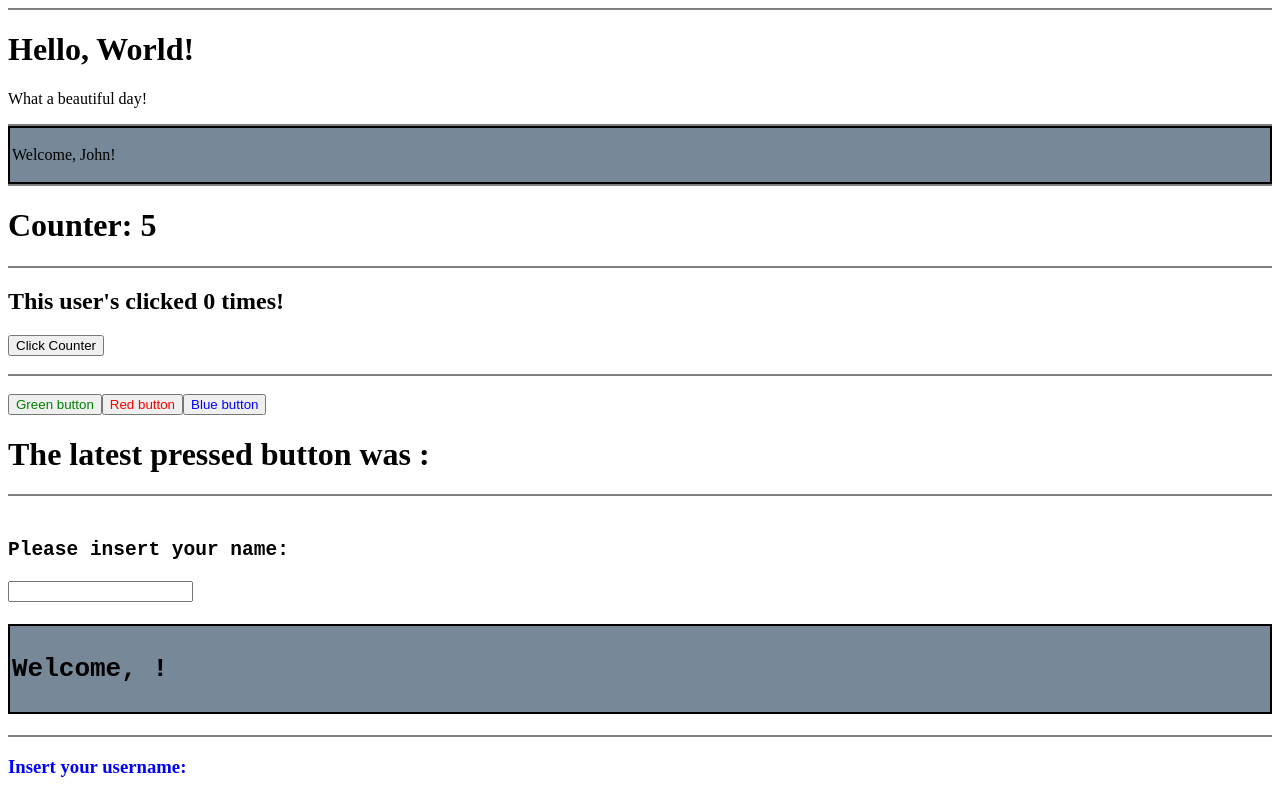
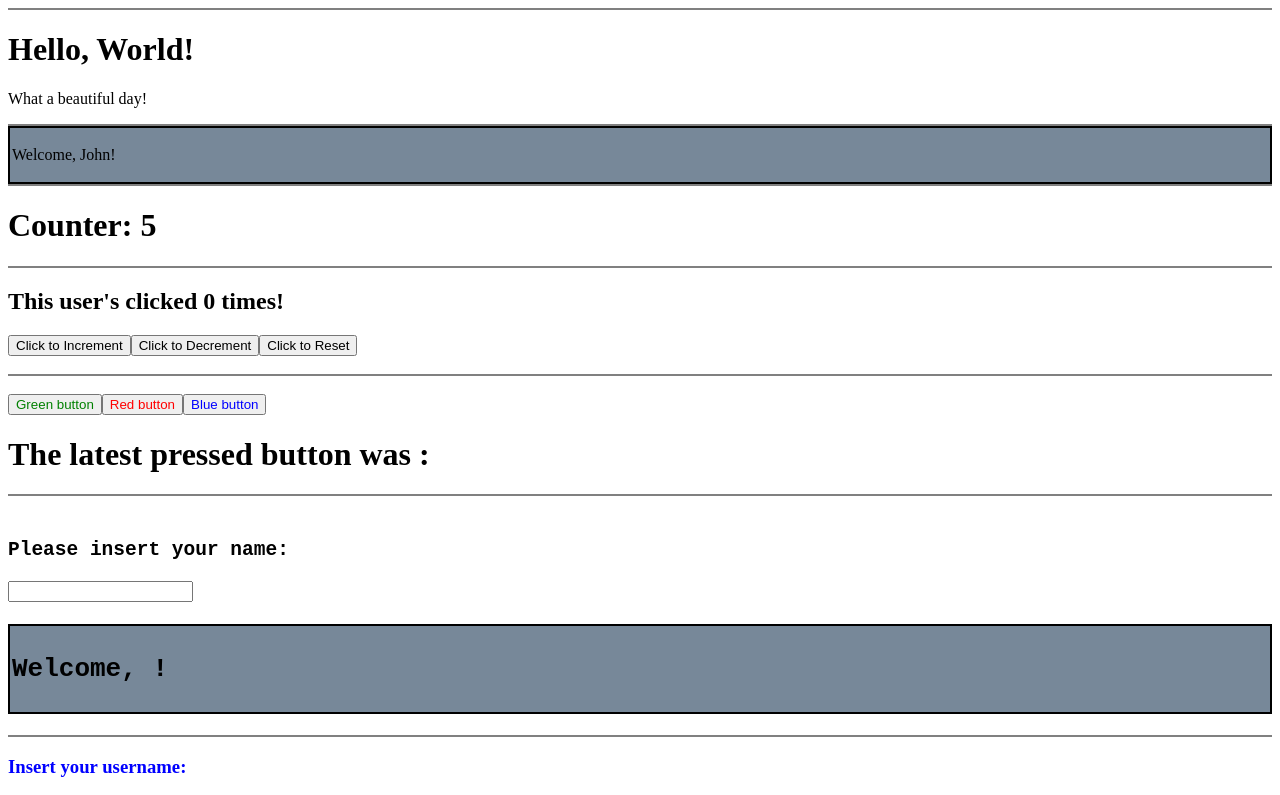
Before and after one commit to AnneclaireS/react-exercises, a React (Create React App) app in the folder my-app/: page / in a window 1280 px wide. Shown: the top 795 px of the page. Built offline with nearby package versions, Linux system fonts and the light colour scheme; no server answers.

Commit message:
added custom hook counter

```diff
--- a/my-app/src/ClickCounter.js
+++ b/my-app/src/ClickCounter.js
@@ -1,24 +1,23 @@
-import React, {useEffect, useState} from "react";
+import React from "react";
+import { useCounter } from "./useCounter";
 
-export function ClickCounter(props, {initialValue = 0}) {
-    let [count, setCount] = useState(initialValue);
+export function ClickCounter({initialValue = 0}) {
 
-    const handleCounterIncrement= () => {
-      setCount(count += 1)
-  }
-
-    useEffect(() => {
-      props.onCounterChange(count)
-
-    }, [count, props])
+    const {counter, onIncrement, onDecrement, onReset} = useCounter(initialValue);
 
 
 
     return (
       <div>
-        <h2>This user's clicked {count} times!</h2>
-        <button onClick={handleCounterIncrement}>
-        Click Counter
+        <h2>This user's clicked {counter} times!</h2>
+        <button onClick={onIncrement}>
+        Click to Increment
+        </button>
+        <button onClick={onDecrement}>
+        Click to Decrement
+        </button>
+        <button onClick={onReset}>
+        Click to Reset
         </button>
       </div>
     );
--- /dev/null
+++ b/my-app/src/useCounter.js
@@ -0,0 +1,25 @@
+import { useState } from "react";
+
+export function useCounter({initialValue = 0}) {
+
+    const [counter, setCounter] = useState(initialValue)
+
+    function handleCounterIncrement() {
+        setCounter((c) => c + 1)
+    }
+
+    function handleCounterDecrement() {
+        setCounter((c) => c - 1)
+    }
+
+    function handleCounterReset() {
+        setCounter(initialValue)
+    }
+
+    return {
+        counter: counter,
+        onIncrement: handleCounterIncrement,
+        onDecrement: handleCounterDecrement,
+        onReset: handleCounterReset
+    }
+}
```
